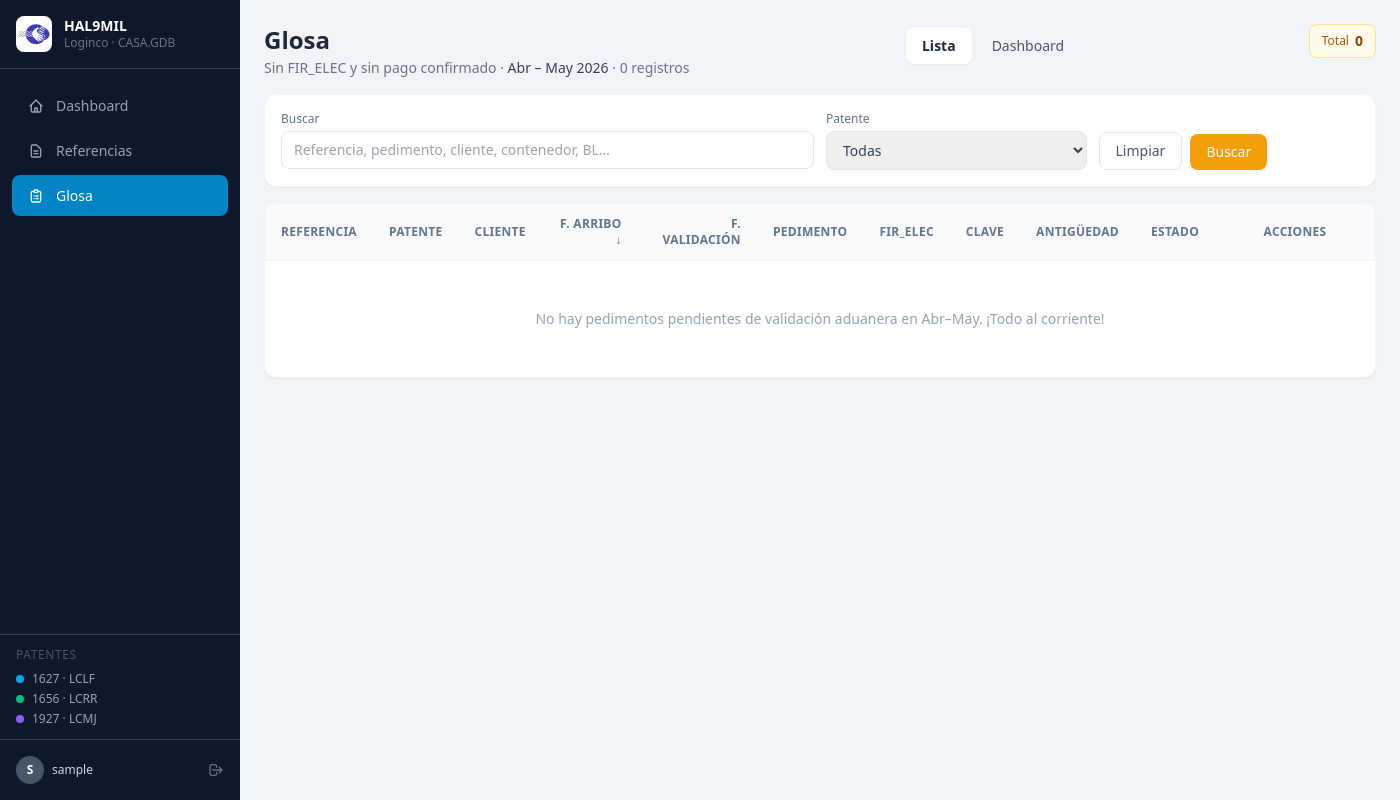
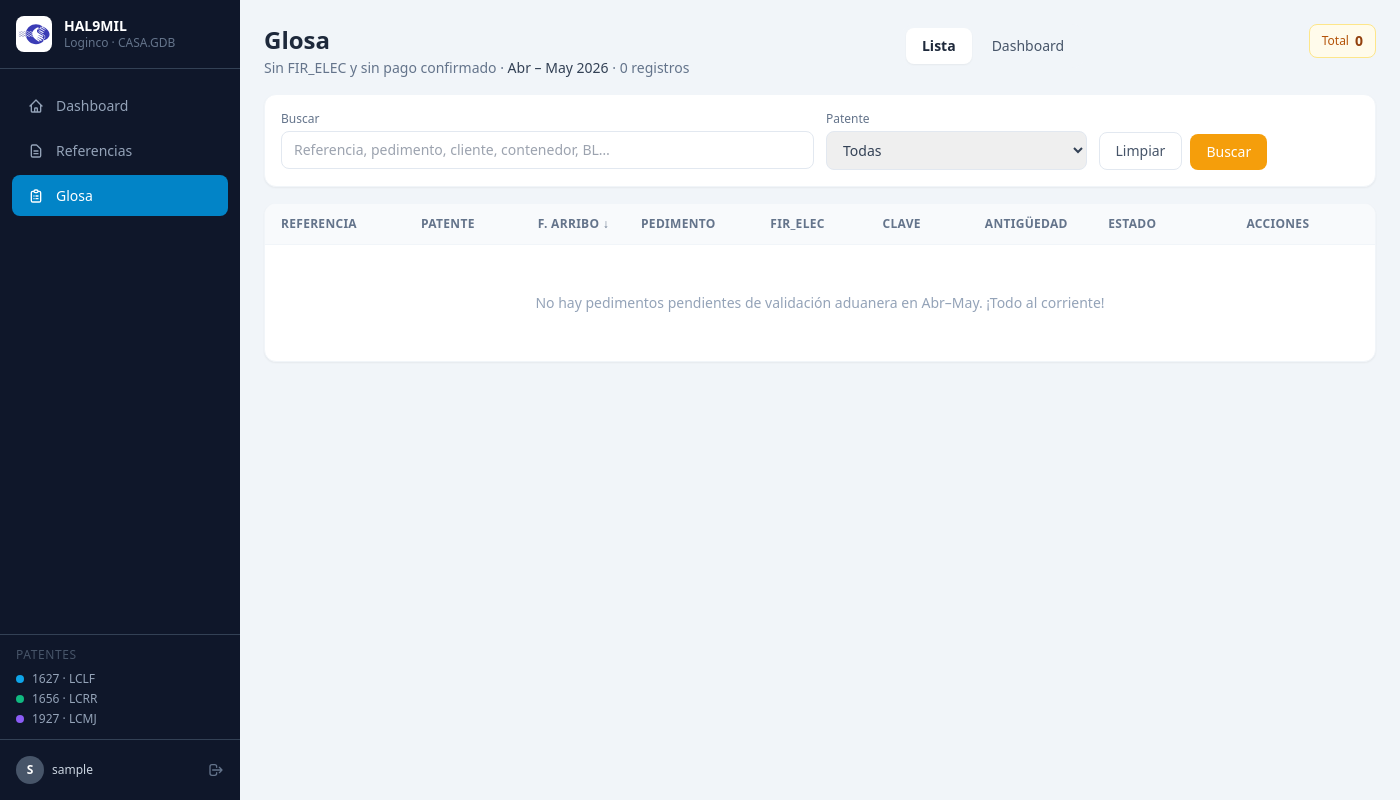
Before and after one commit to Agencia-Aduanal-Loginco/Proyecto_HAL9MIL, a Django app: page /glosa/ in a window 1400 px wide. Run offline with Django 5.2, Linux system fonts and the light colour scheme; a user stored in the database is signed in; tables that the repository leaves empty hold one stand-in row (values such as "Sample post"); some libraries are stand-ins or nearby versions.

Commit message:
Mejor organizacion de referencias

```diff
--- a/templates/referencias/glosa.html
+++ b/templates/referencias/glosa.html
@@ -117,17 +117,9 @@
               <a href="?{% if q %}q={{ q }}&{% endif %}orden={% if orden == 'patente' %}-{% endif %}patente&patente={{ filtro_patente }}"
                  class="hover:text-slate-800">Patente</a>
             </th>
-            <th class="px-4 py-3 text-left">
-              <a href="?{% if q %}q={{ q }}&{% endif %}orden={% if orden == 'nombre_cliente' %}-{% endif %}nombre_cliente&patente={{ filtro_patente }}"
-                 class="hover:text-slate-800">Cliente</a>
-            </th>
             <th class="px-4 py-3 text-right">
               <a href="?{% if q %}q={{ q }}&{% endif %}orden={% if orden == 'fecha_arribo' %}-{% endif %}fecha_arribo&patente={{ filtro_patente }}"
                  class="hover:text-slate-800">F. Arribo {% if orden == '-fecha_arribo' %}↓{% elif orden == 'fecha_arribo' %}↑{% endif %}</a>
-            </th>
-            <th class="px-4 py-3 text-right">
-              <a href="?{% if q %}q={{ q }}&{% endif %}orden={% if orden == 'fecha_validacion' %}-{% endif %}fecha_validacion&patente={{ filtro_patente }}"
-                 class="hover:text-slate-800">F. Validación</a>
             </th>
             <th class="px-4 py-3 text-left">Pedimento</th>
             <th class="px-4 py-3 text-left">FIR_ELEC</th>
@@ -155,14 +147,8 @@
                 {{ ref.prefijo }}
               </span>
             </td>
-            <td class="px-4 py-3 text-slate-600 text-xs max-w-[160px] truncate" title="{{ ref.nombre_cliente }}">
-              {{ ref.nombre_cliente|default:"—" }}
-            </td>
             <td class="px-4 py-3 text-right font-mono text-xs text-slate-500">
               {{ ref.fecha_arribo|default:"—" }}
-            </td>
-            <td class="px-4 py-3 text-right font-mono text-xs text-slate-500">
-              {{ ref.fecha_validacion|default:"—" }}
             </td>
             <td class="px-4 py-3 font-mono text-xs text-slate-600">
               {{ ref.num_pedimento|default:"—" }}
@@ -297,7 +283,7 @@
           {% endwith %}
           {% empty %}
           <tr>
-            <td colspan="11" class="px-4 py-12 text-center text-slate-400">
+            <td colspan="9" class="px-4 py-12 text-center text-slate-400">
               {% if q or filtro_patente %}
                 No se encontraron pedimentos con los filtros actuales.
               {% else %}
```
